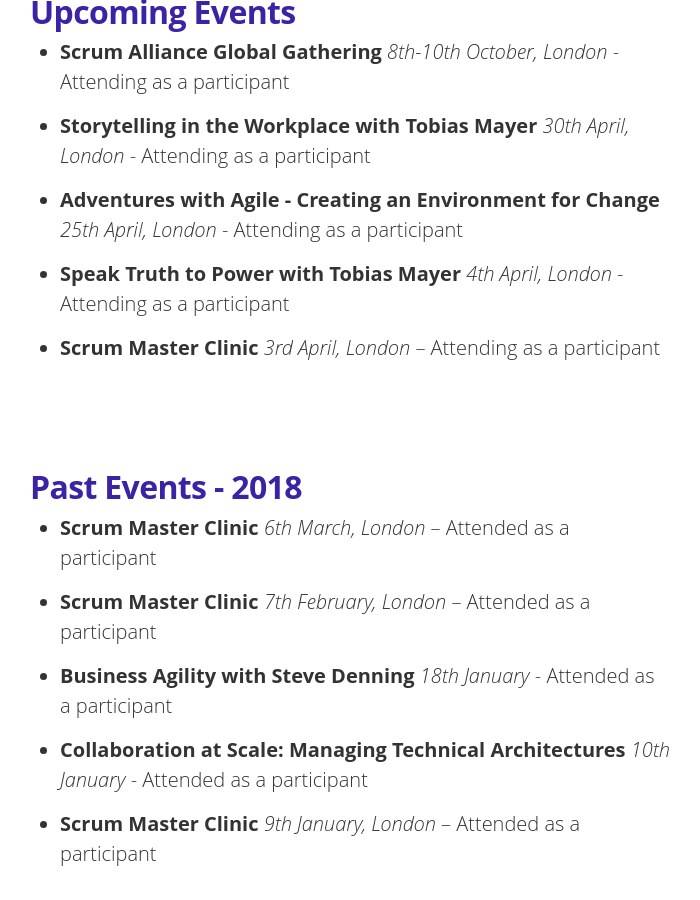
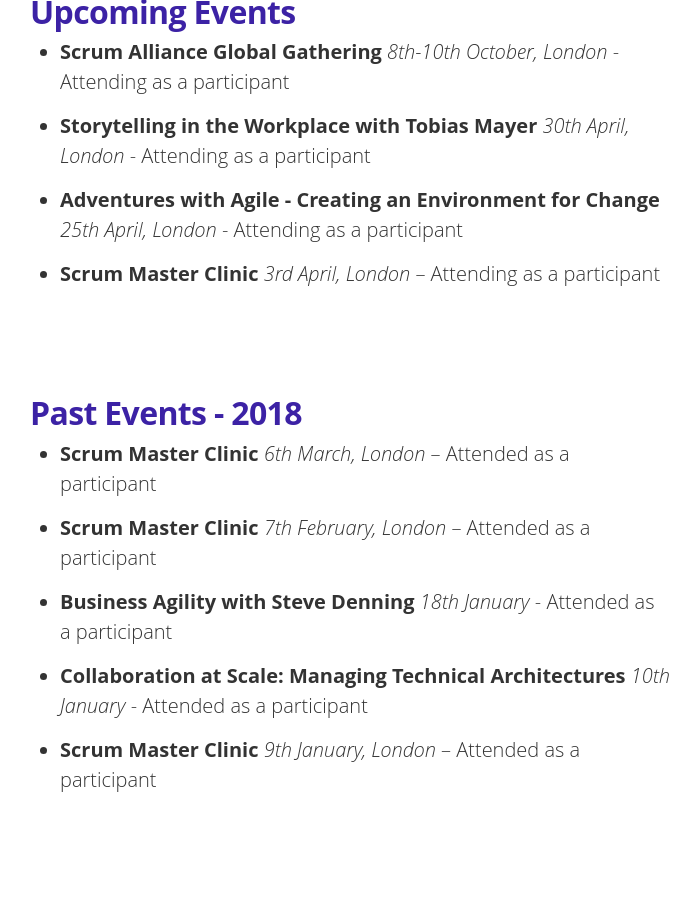
Before and after one commit to IamJackReed/JackReed, a Jekyll site: the page built from events.md, in a window 1280 px wide and 900 px high, scrolled down 327 px. Shown: the whole window, without its empty margins (290-990 px from the left). Built offline with Jekyll 4.4.1, drawn with Linux system fonts in a browser that asks for light colours; nearby versions of some CDN libraries; some web fonts are replaced.

Commit message:
Update events.md

```diff
--- a/events.md
+++ b/events.md
@@ -11,10 +11,7 @@
 -
 <span style="color:#00000; font-family: 'open sans'; font-size: 1em; font-size: 20px; font-weight: 200; hyphens: none;">**Adventures with Agile - Creating an Environment for Change** *25th April, London* - Attending as a participant
 -
-<span style="color:#00000; font-family: 'open sans'; font-size: 1em; font-size: 20px; font-weight: 200; hyphens: none;">**Speak Truth to Power with Tobias Mayer** *4th April, London* - Attending as a participant
--
 <span style="color:#00000; font-family: 'open sans'; font-size: 1em; font-size: 20px; font-weight: 200; hyphens: none;">**Scrum Master Clinic** *3rd April, London* – Attending as a participant
-
 
 # Past Events - 2018
 -
```
